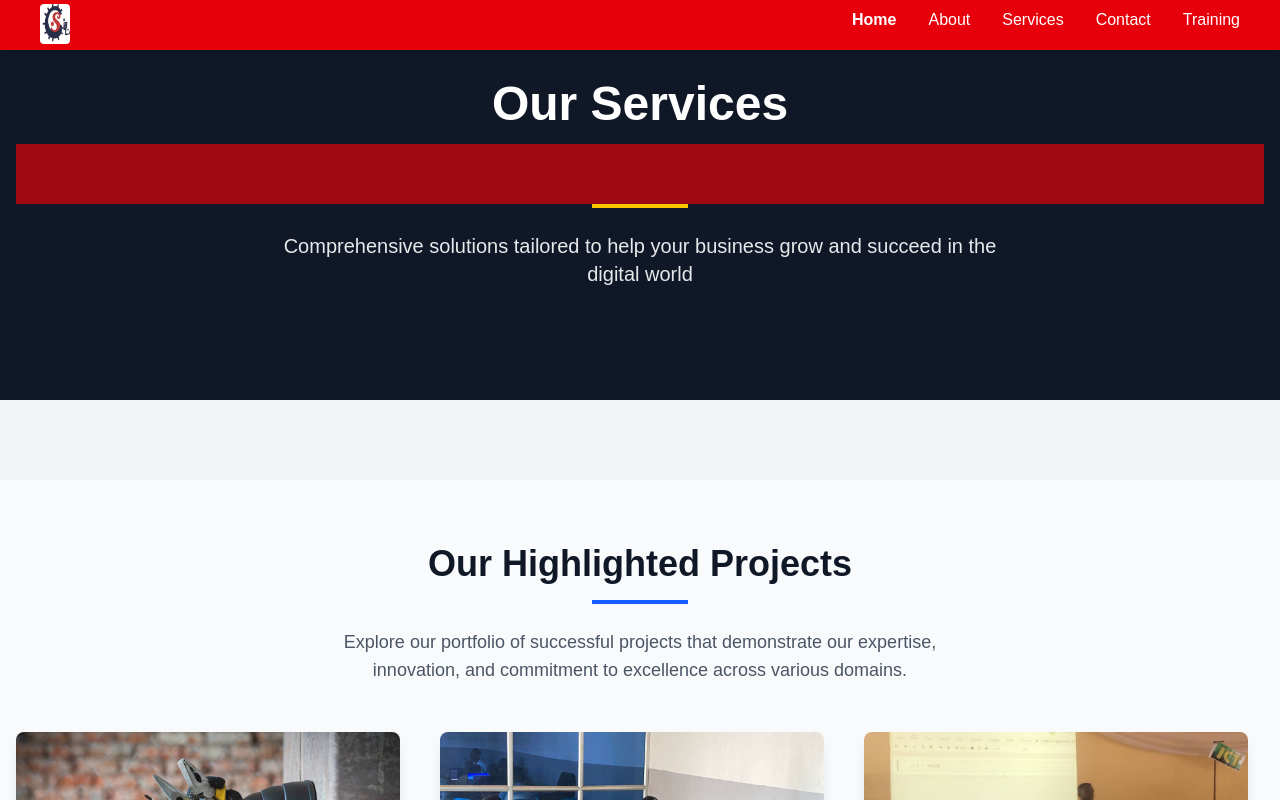
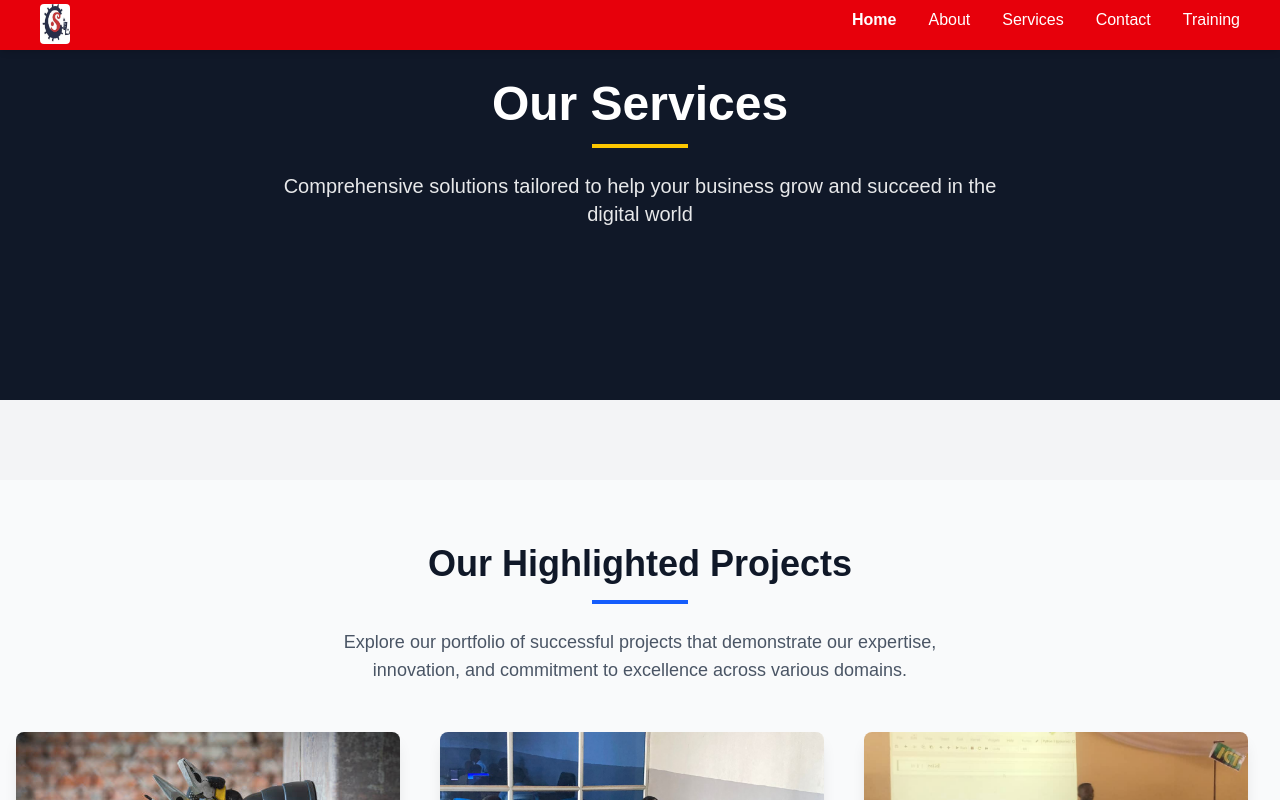
Before and after one commit to Mcdave01/classicsystems, a Next.js app: page /Services in a window 1280 px wide. Shown: the top 800 px of the page. Built offline with nearby package versions, Linux system fonts and the light colour scheme.

Commit message:
This is the latest Update

```diff
--- a/src/components/ServicesBanner.jsx
+++ b/src/components/ServicesBanner.jsx
@@ -8,7 +8,7 @@ const ServicesBanner = () => {
           <h1 className="text-4xl md:text-5xl font-bold text-white mb-4" data-aos="fade-up">
             Our Services
           </h1>
-          <div className="bg-red-800 width-[400px] h-[60px]"></div>
+
           <div className="w-24 h-1 bg-yellow-400 mx-auto mb-6" data-aos="fade-up" data-aos-delay="100"></div>
           <p className="text-xl text-white/90 max-w-3xl mx-auto" data-aos="fade-up" data-aos-delay="200">
             Comprehensive solutions tailored to help your business grow and succeed in the digital world
```
